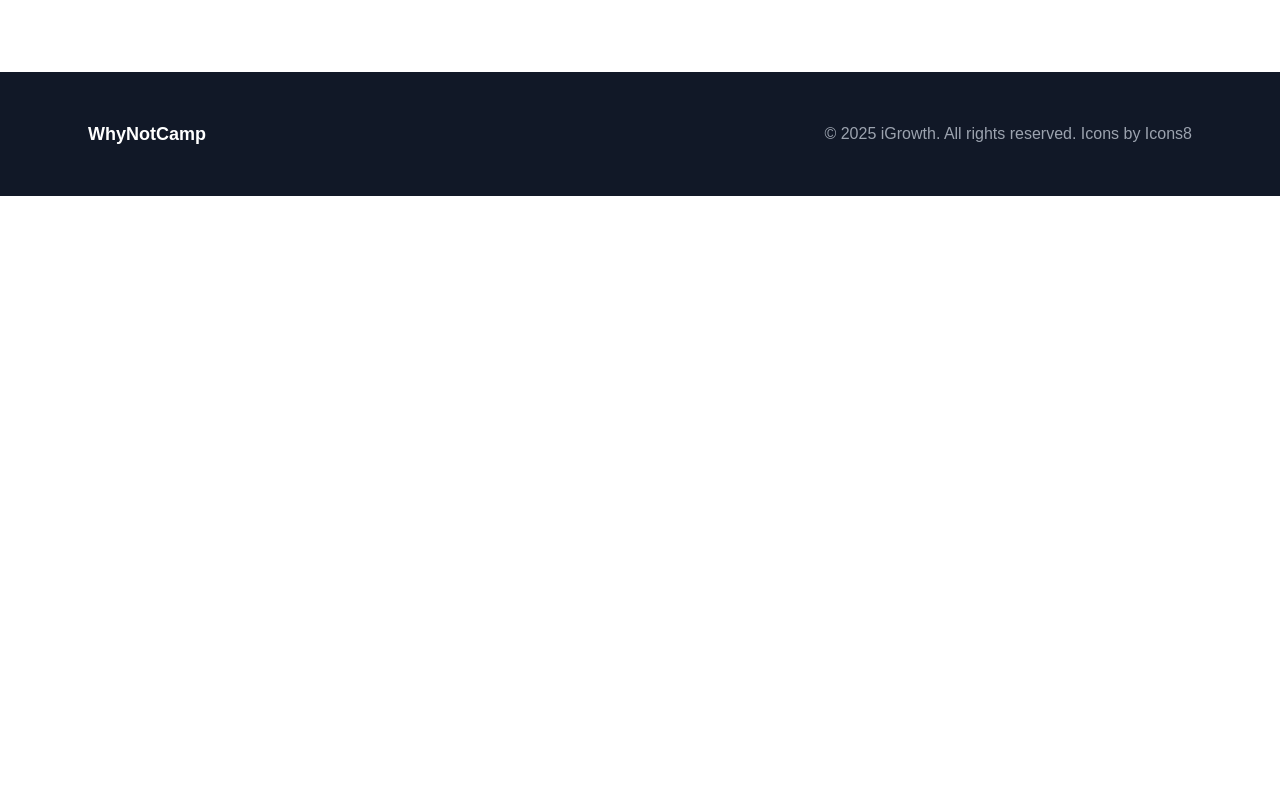
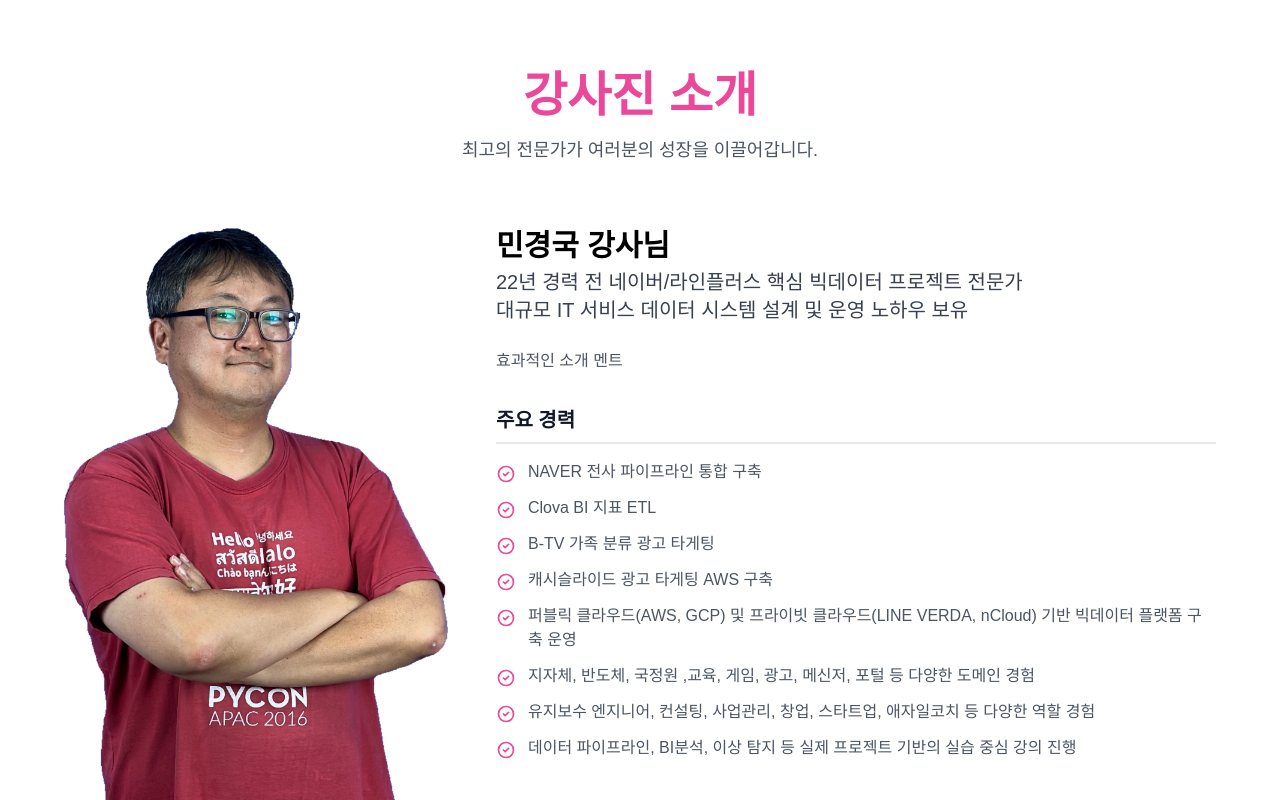
Before and after one commit to diginori-addmore/iGrowth_LG_homepage, a Next.js app in the folder igrowth_9/: page / in a window 1280 px wide. Shown: the part 3620-4420 px from the top of the page. Before the commit the page ends 3816 px from the top, so only its background shows below. Built offline with nearby package versions, Linux system fonts and the light colour scheme.

Commit message:
강사진 추가

```diff
--- /dev/null
+++ b/igrowth_9/src/app/components/Teacher.tsx
@@ -0,0 +1,68 @@
+"use client";
+
+import React from 'react';
+
+// 실제 애플리케이션에서는 이 데이터를 API로부터 받아올 수 있습니다.
+// 요청에 따라 세로 이미지와 더 긴 경력 사항으로 데이터를 수정했습니다.
+const teacherData = {
+    name: "민경국 강사님",
+    title: "22년 경력 전 네이버/라인플러스 핵심 빅데이터 프로젝트 전문가\n대규모 IT 서비스 데이터 시스템 설계 및 운영 노하우 보유",
+    bio: "효과적인 소개 멘트",
+    career: [
+        "NAVER 전사 파이프라인 통합 구축",
+        "Clova BI 지표 ETL",
+        "B-TV 가족 분류 광고 타게팅",
+        "캐시슬라이드 광고 타게팅 AWS 구축",
+        "퍼블릭 클라우드(AWS, GCP) 및 프라이빗 클라우드(LINE VERDA, nCloud) 기반 빅데이터 플랫폼 구축 운영",
+        "지자체, 반도체, 국정원 ,교육, 게임, 광고, 메신저, 포털 등 다양한 도메인 경험",
+        "유지보수 엔지니어, 컨설팅, 사업관리, 창업, 스타트업, 애자일코치 등 다양한 역할 경험",
+        "데이터 파이프라인, BI분석, 이상 탐지 등 실제 프로젝트 기반의 실습 중심 강의 진행"
+    ],
+};
+
+export default function Teacher() {
+    return (
+        <section className="bg-white text-gray-800 py-20 px-6">
+            <div className="container mx-auto max-w-6xl">
+                <div className="text-center mb-16">
+                    <h2 className="text-4xl md:text-5xl font-bold text-pink-500">강사진 소개</h2>
+                    <p className="text-lg text-gray-600 mt-4">최고의 전문가가 여러분의 성장을 이끌어갑니다.</p>
+                </div>
+
+                {/* 배경 박스를 제거하고 흰색 배경 위에 바로 콘텐츠를 배치합니다. */}
+                <div className="flex flex-col md:flex-row items-start gap-8 md:gap-12">
+                    {/* 좌측: 강사 사진 (세로로 긴 이미지에 맞게 수정) */}
+                    <div className="w-full md:w-1/3 flex-shrink-0">
+                        <img
+                            src="/teacher.png"
+                            alt={`${teacherData.name} profile picture`}
+                            className="w-full h-auto rounded-2xl object-cover"
+                        />
+                    </div>
+
+                    {/* 우측: 강사 정보 (텍스트 색상 등 흰색 배경에 맞게 수정) */}
+                    <div className="flex-1 text-center md:text-left">
+                        <h3 className="text-3xl font-bold text-black">{teacherData.name}</h3>
+                        <p className="text-xl font-medium text-gray-700 mt-1 mb-6 whitespace-pre-line">{teacherData.title}</p>
+
+                        <p className="text-gray-600 leading-relaxed mb-8">
+                            {teacherData.bio}
+                        </p>
+
+                        <div>
+                            <h4 className="text-xl font-semibold text-gray-900 mb-4 border-b-2 border-gray-200 pb-2">주요 경력</h4>
+                            <ul className="space-y-3 text-gray-600">
+                                {teacherData.career.map((item, index) => (
+                                    <li key={index} className="flex items-start">
+                                        <svg className="w-5 h-5 text-pink-500 mr-3 mt-1 flex-shrink-0" fill="none" stroke="currentColor" viewBox="0 0 24 24" xmlns="http://www.w3.org/2000/svg"><path strokeLinecap="round" strokeLinejoin="round" strokeWidth="2" d="M9 12l2 2 4-4m6 2a9 9 0 11-18 0 9 9 0 0118 0z"></path></svg>
+                                        <span>{item}</span>
+                                    </li>
+                                ))}
+                            </ul>
+                        </div>
+                    </div>
+                </div>
+            </div>
+        </section>
+    );
+}
--- a/igrowth_9/src/app/page.tsx
+++ b/igrowth_9/src/app/page.tsx
@@ -3,6 +3,7 @@ import Hero from "./components/Hero";
 import Features from "./components/Features";
 import Labtop from "./components/Labtop";
 import Curriculum from "./components/Curriculum";
+import Teacher from "./components/Teacher";
 // import Testimonials from "./components/Testimonials";
 // import FAQ from "./components/FAQ";
 import Footer from "./components/Footer";
@@ -15,6 +16,7 @@ export default function Page() {
             <Features />
             <Labtop />
             <Curriculum />
+            <Teacher />
             {/*
             <Testimonials />
             <FAQ /> */}
```
Also changed, not shown: igrowth_9/public/teacher.png (added).
